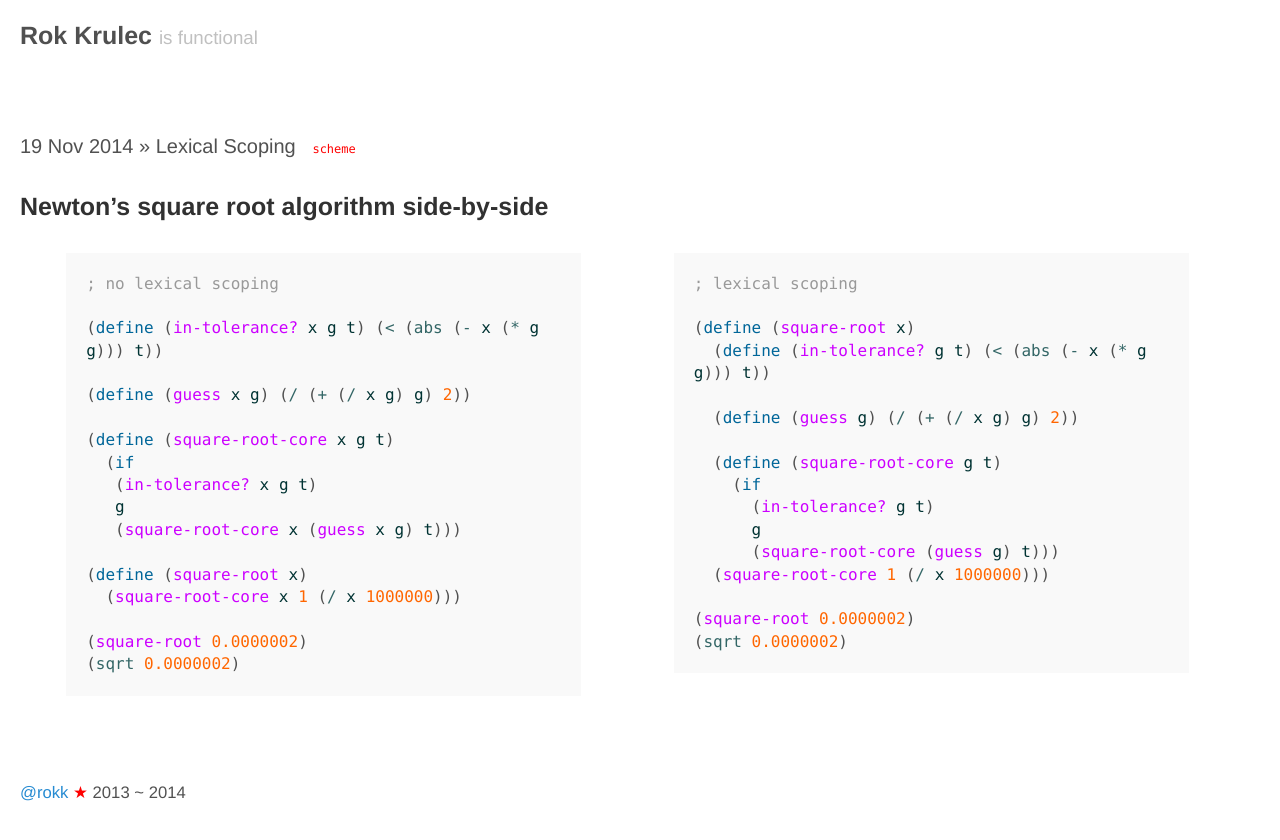
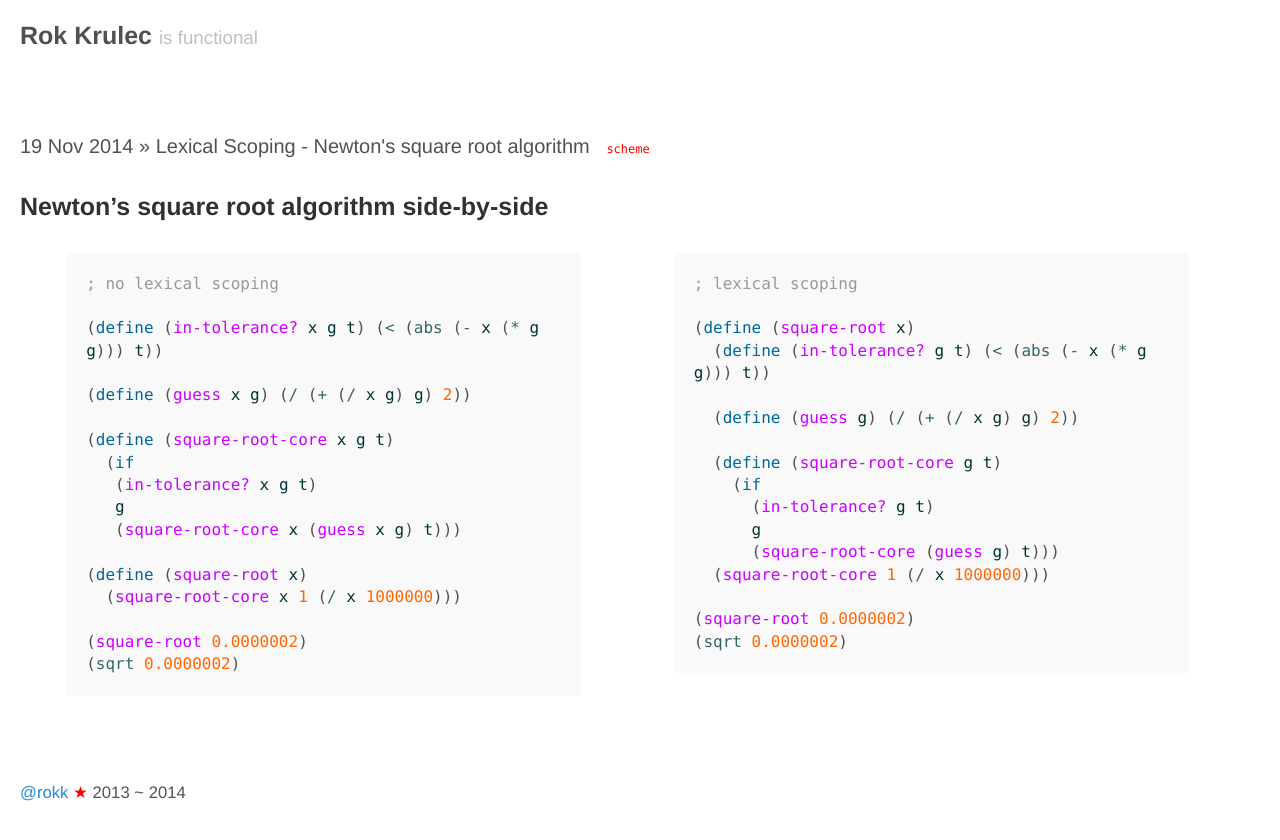
Before and after one commit to tadruj/tadruj.github.io, a Jekyll site: the page built from _posts/2014-11-19-lexical-scoping.md, in a window 1280 px wide. Shown: the top 840 px of the page. Built offline with Jekyll 4.4.1, drawn with Linux system fonts in a browser that asks for light colours.

Commit message:
Updated titles

```diff
--- a/_posts/2014-11-19-lexical-scoping.md
+++ b/_posts/2014-11-19-lexical-scoping.md
@@ -1,6 +1,6 @@
 ---
 layout: post
-title: Lexical Scoping
+title: Lexical Scoping - Newton's square root algorithm
 lang: scheme
 tags: scheme
 ---
```
Also changed, not shown: _posts/2014-11-18-recursive-process-recursive-vs-iterative-procedure.md (+1 -1 lines).
